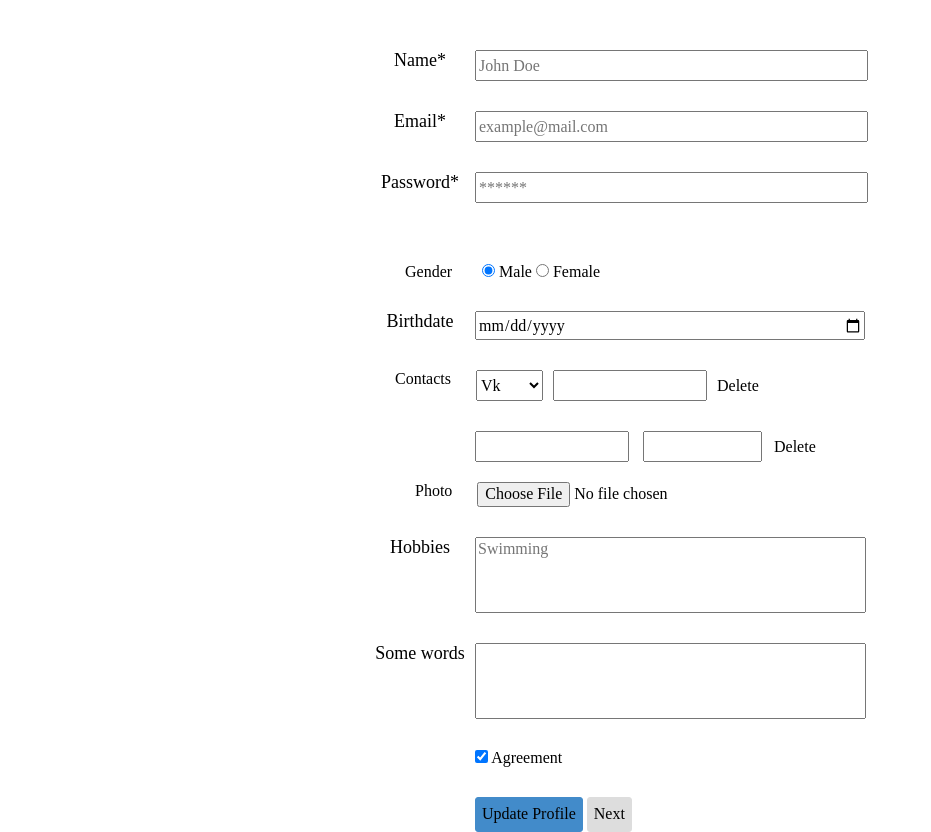
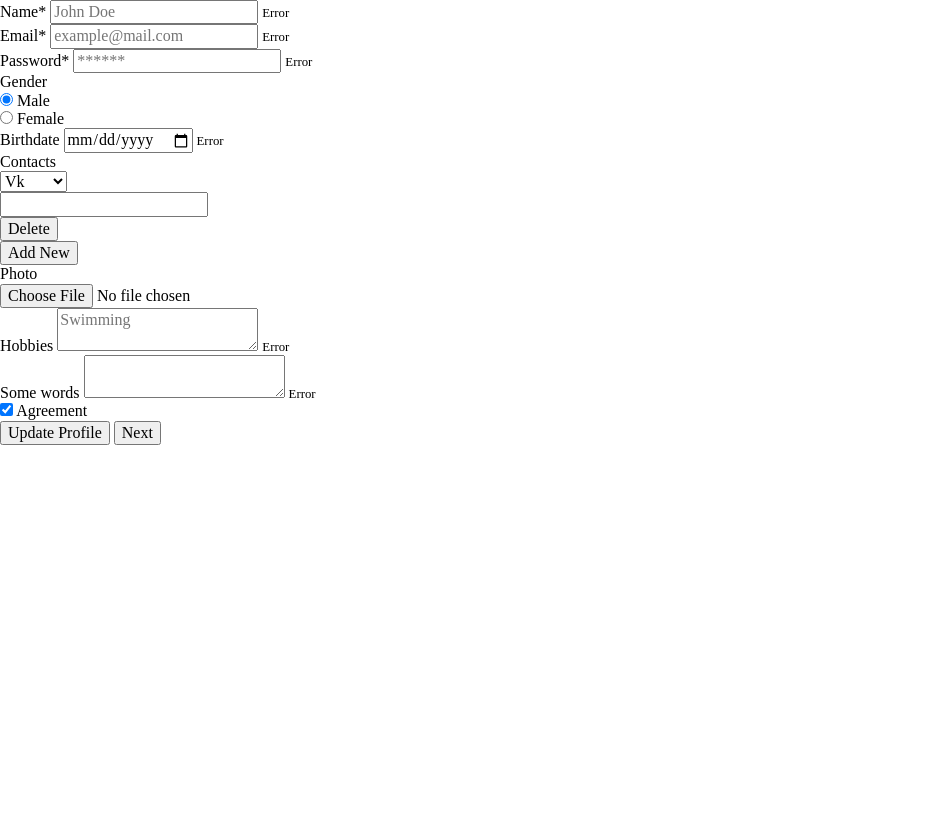
Before and after one commit to Kornev-js/myresume.com, a PHP site: page /pages/indexForm.php in a window 1280 px wide. Shown: the whole page, without its empty margins (0-931 px from the left). After the commit the page ends 445 px from the top, so only its background shows below. Run offline with PHP 8.4, Linux system fonts and the light colour scheme; some libraries are stand-ins or nearby versions.

Commit message:
git clone

```diff
--- a/public_html/CV.php
+++ b/public_html/pages/CV.php
@@ -38,7 +38,7 @@ if(count($content) == 0){
         <div class="wrapper">
             <div class="sidebar">
                 <div class="sidebar__photo">
-                    <img src="image/IMG_0001.jpg" alt="photo" width="150" height="150">
+                    <img src="../image/IMG_0001.jpg" alt="photo" width="150" height="150">
                 </div>
                 <div class="sidebar__contact">
                     <h2 class="nameOfColumn">CONTACT</h2>
--- a/public_html/edit_form.php
+++ b/public_html/pages/edit_form.php
@@ -12,7 +12,7 @@
 <body>
 
 <main>
-    <form action="includes/editSet.php" method="post" class="editForm">
+    <form action="../includes/editSet.php" method="post" class="editForm">
         <div class="wrapper">
             <div class="sidebar">
                 <div class="mainInformation">
@@ -55,11 +55,11 @@
         </div>
 
         <button class="formButtons" type="submit">Edit</button>
-        <form action="includes/dump.php">
+        <form action="../includes/dump.php">
             <button type="submit" class="dumb">Dump</button>
         </form>
 
-        <form action="includes/backup.php">
+        <form action="../includes/backup.php">
             <button type="submit" class="dumb">Back Up </button>
         </form>
 
--- a/public_html/indexForm.php
+++ b/public_html/pages/indexForm.php
@@ -1,5 +1,5 @@
 <?php
-session_start();
+//session_start();
 
 
 ?>
@@ -70,16 +70,21 @@ session_start();
             </div>
             <button type="reset" class="contactButton">Delete</button>
             </div>
-            <div class="noContactInputs">
-            <div class="form__item-contacts">
-                <label for="noSocialNtwrk" class="formLabel"></label>
-                <input id="noSocialNtwrk" type="text" name="name" class="form__input ">
-            </div>
-            <div class="form__item-contact">
-                <label for="noSocialName" class="formLabel"></label>
-                <input id="noSocialName" type="text" name="name" class="form__input noContactName">
-            </div>
-            <button type="reset" class="contactButton2">Delete</button>
+<!--            <div class="noContactInputs">-->
+<!--            <div class="form__item-contacts">-->
+<!--                <label for="noSocialNtwrk" class="formLabel"></label>-->
+<!--                <input id="noSocialNtwrk" type="text" name="name" class="form__input ">-->
+<!--            </div>-->
+<!--            <div class="form__item-contact">-->
+<!--                <label for="noSocialName" class="formLabel"></label>-->
+<!--                <input id="noSocialName" type="text" name="name" class="form__input noContactName">-->
+<!--            </div>-->
+<!--            <button type="reset" class="contactButton2">Delete</button>-->
+
+            <button type="button">Add New</button>
+
+
+
         </div>
         </div>
 
--- a/public_html/logForm.php
+++ b/public_html/pages/logForm.php
@@ -1,4 +1,4 @@
-<?php  session_start() ?>
+<?php // session_start() ?>
 
 <!doctype html>
 <html lang="en">
@@ -13,7 +13,7 @@
 
 <body>
 <div class="form">
-    <form action="includes/login-ins.php" method="post">
+    <form action="../includes/login-ins.php" method="post">
         <h1>Login Form</h1>
         <div class="form__item">
             <label for="formName" class="formLabel">Login or Email</label>
@@ -25,7 +25,7 @@
         </div>
         <a href="#" class="reminder">Forgot Password?</a>
         <button type="submit" class="loginButton">Log In</button>
-        <p class="regLink">Not a member? <a href="regForm.php">Signup now</a></p>
+        <p class="regLink">Not a member? <a href="../regForm.php">Signup now</a></p>
 
     </form>
 </div>
--- a/public_html/navigation.php
+++ b/public_html/pages/navigation.php
@@ -1,4 +1,4 @@
-<?php //session_start()  ?>
+<?php session_start()  ?>
 
 
 
--- a/public_html/regForm.php
+++ b/public_html/pages/regForm.php
@@ -1,4 +1,4 @@
-<?php session_start() ?>
+<?php //session_start() ?>
 
 <!DOCTYPE html>
 <html lang="en">
@@ -10,7 +10,7 @@
 
 <body>
 <div class="form">
-    <form action="includes/registration.php" class="form__body" method="post">
+    <form action="../includes/registration.php" class="form__body" method="post">
         <div class="title">
        <div class="line"><hr size="4"></div>
         <h1 class="formName">Register</h1>
```
Also changed, not shown: public_html/css/edit_form.css (renamed from public_html/edit_form.css), public_html/css/logForm.css (renamed from public_html/logForm.css), public_html/css/navmenu.css (renamed from public_html/navmenu.css), public_html/css/normalize.css (renamed from public_html/normalize.css), public_html/css/regForm.css (renamed from public_html/regForm.css), public_html/css/stylesCV.css (renamed from public_html/stylesCV.css), public_html/css/stylesForm.css (renamed from public_html/stylesForm.css), public_html/js/script.js (added), public_html/js/scriptForm.js (renamed from public_html/scriptForm.js), public_html/js/validation.js (renamed from public_html/validation.js).
